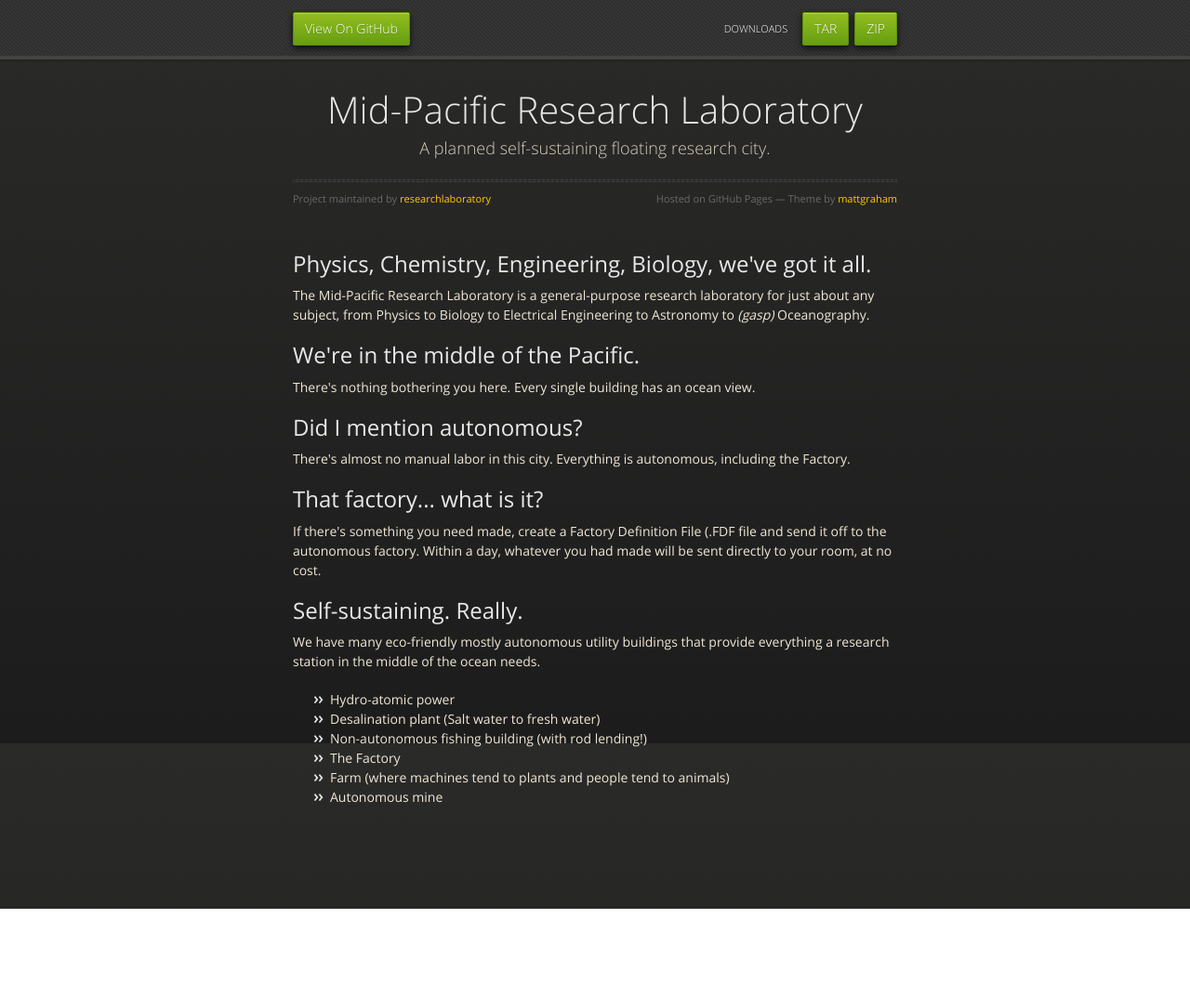
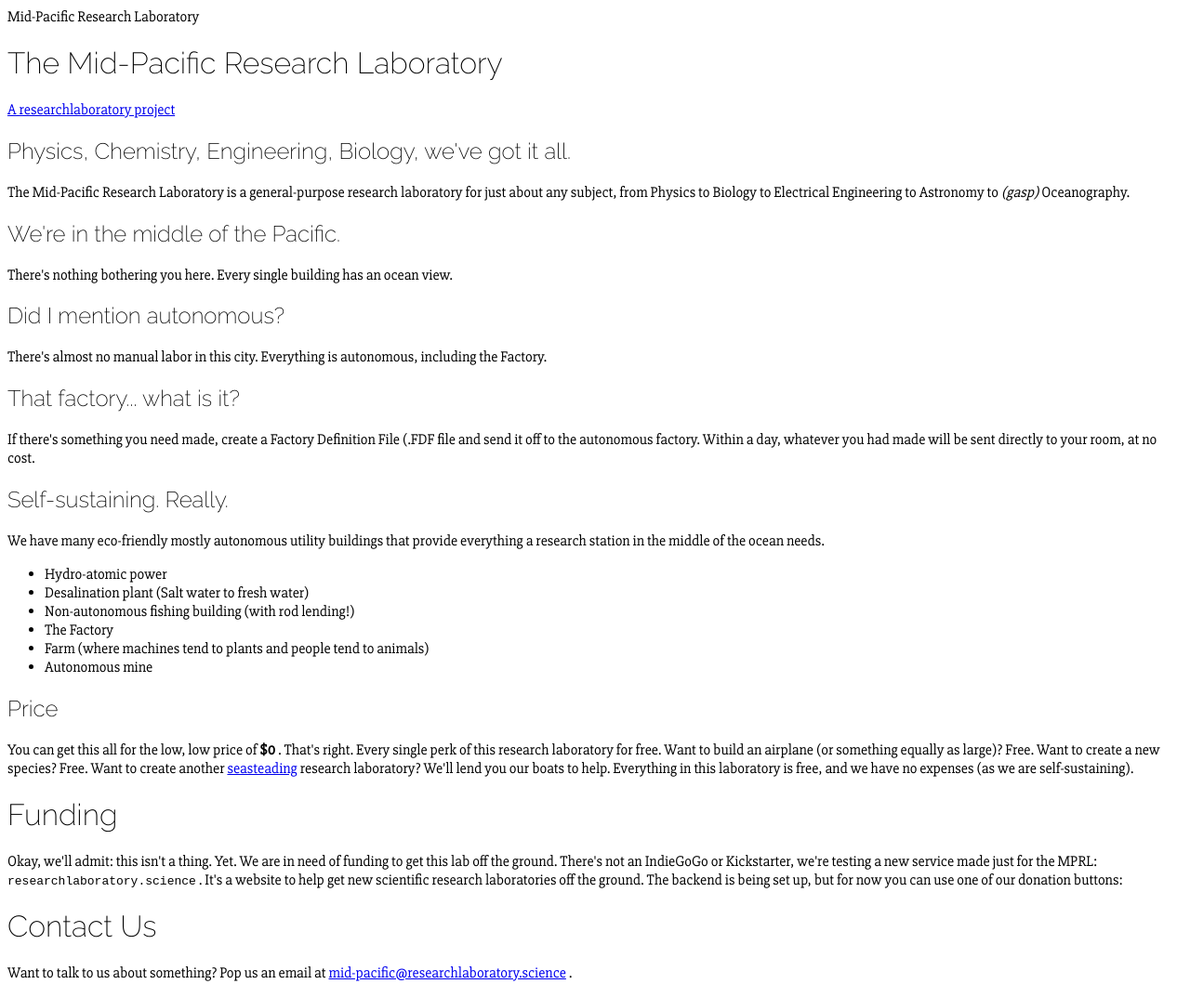
Before and after one commit to researchlaboratory/mid-pacific, a plain HTML site: page index.html in a window 1280 px wide. Shown: the whole page at 93% size. Before the commit the page ends 978 px from the top, so only its background shows below. Drawn offline with nearby package versions, Linux system fonts and the light colour scheme.

Commit message:
Update index.html

```diff
--- a/index.html
+++ b/index.html
@@ -1,80 +1,109 @@
-<!doctype html>
-<html>
+<!DOCTYPE html PUBLIC "-//W3C//DTD XHTML 1.0 Strict//EN"
+    "http://www.w3.org/TR/xhtml1/DTD/xhtml1-strict.dtd">
+<html xmlns="http://www.w3.org/1999/xhtml">
   <head>
-    <meta charset="utf-8">
-    <meta http-equiv="X-UA-Compatible" content="chrome=1">
-    <title>Mid-Pacific Research Laboratory by researchlaboratory</title>
-    <link rel="stylesheet" href="stylesheets/styles.css">
-    <link rel="stylesheet" href="stylesheets/pygment_trac.css">
-    <script src="https://ajax.googleapis.com/ajax/libs/jquery/1.7.1/jquery.min.js"></script>
-    <script src="javascripts/respond.js"></script>
-    <!--[if lt IE 9]>
-      <script src="//html5shiv.googlecode.com/svn/trunk/html5.js"></script>
-    <![endif]-->
-    <!--[if lt IE 8]>
-    <link rel="stylesheet" href="stylesheets/ie.css">
-    <![endif]-->
-    <meta name="viewport" content="width=device-width, initial-scale=1, user-scalable=no">
-
+      Mid-Pacific Research Laboratory
+    </title>
+    <link href='http://fonts.googleapis.com/css?family=Raleway:200|Slabo+27px' rel=
+    'stylesheet' type='text/css' />
+    <style type="text/css">
+/*<![CDATA[*/
+      html {
+        font-family: 'Slabo 27px', serif;
+      }
+      h1, h2 {
+        font-weight: 200;
+        font-family: 'Raleway', sans-serif;
+      }
+    /*]]>*/
+    </style>
   </head>
   <body>
-      <div id="header">
-        <nav>
-          <li class="fork"><a href="https://github.com/researchlaboratory/mid-pacific.researchlaboratory.science">View On GitHub</a></li>
-          <li class="downloads"><a href="https://github.com/researchlaboratory/mid-pacific.researchlaboratory.science/zipball/master">ZIP</a></li>
-          <li class="downloads"><a href="https://github.com/researchlaboratory/mid-pacific.researchlaboratory.science/tarball/master">TAR</a></li>
-          <li class="title">DOWNLOADS</li>
-        </nav>
-      </div><!-- end header -->
-
-    <div class="wrapper">
-
-      <section>
-        <div id="title">
-          <h1>Mid-Pacific Research Laboratory</h1>
-          <p>A planned self-sustaining floating research city.</p>
-          <hr>
-          <span class="credits left">Project maintained by <a href="https://github.com/researchlaboratory">researchlaboratory</a></span>
-          <span class="credits right">Hosted on GitHub Pages &mdash; Theme by <a href="https://twitter.com/michigangraham">mattgraham</a></span>
-        </div>
-
-        <h2>
-<a id="physics-chemistry-engineering-biology-weve-got-it-all" class="anchor" href="#physics-chemistry-engineering-biology-weve-got-it-all" aria-hidden="true"><span class="octicon octicon-link"></span></a>Physics, Chemistry, Engineering, Biology, we've got it all.</h2>
-
-<p>The Mid-Pacific Research Laboratory is a general-purpose research laboratory for just about any subject, from Physics to Biology to Electrical Engineering to Astronomy to <em>(gasp)</em> Oceanography.</p>
-
-<h2>
-<a id="were-in-the-middle-of-the-pacific" class="anchor" href="#were-in-the-middle-of-the-pacific" aria-hidden="true"><span class="octicon octicon-link"></span></a>We're in the middle of the Pacific.</h2>
-
-<p>There's nothing bothering you here. Every single building has an ocean view.</p>
-
-<h2>
-<a id="did-i-mention-autonomous" class="anchor" href="#did-i-mention-autonomous" aria-hidden="true"><span class="octicon octicon-link"></span></a>Did I mention autonomous?</h2>
-
-<p>There's almost no manual labor in this city. Everything is autonomous, including the Factory.</p>
-
-<h2>
-<a id="that-factory-what-is-it" class="anchor" href="#that-factory-what-is-it" aria-hidden="true"><span class="octicon octicon-link"></span></a>That factory... what is it?</h2>
-
-<p>If there's something you need made, create a Factory Definition File (.FDF file and send it off to the autonomous factory. Within a day, whatever you had made will be sent directly to your room, at no cost.</p>
-
-<h2>
-<a id="self-sustaining-really" class="anchor" href="#self-sustaining-really" aria-hidden="true"><span class="octicon octicon-link"></span></a>Self-sustaining. Really.</h2>
-
-<p>We have many eco-friendly mostly autonomous utility buildings that provide everything a research station in the middle of the ocean needs.</p>
-
-<ul>
-<li>Hydro-atomic power</li>
-<li>Desalination plant (Salt water to fresh water)</li>
-<li>Non-autonomous fishing building (with rod lending!)</li>
-<li>The Factory</li>
-<li>Farm (where machines tend to plants and people tend to animals)</li>
-<li>Autonomous mine</li>
-</ul>
-      </section>
-
-    </div>
-    <!--[if !IE]><script>fixScale(document);</script><![endif]-->
-
+    <h1 id="the-mid-pacific-research-laboratory">
+      The Mid-Pacific Research Laboratory
+    </h1>
+    <p>
+      <a href="http://researchlaboratory.science">A researchlaboratory project</a>
+    </p>
+    <h2 id="physics-chemistry-engineering-biology-weve-got-it-all">
+      Physics, Chemistry, Engineering, Biology, we've got it all.
+    </h2>
+    <p>
+      The Mid-Pacific Research Laboratory is a general-purpose research laboratory for
+      just about any subject, from Physics to Biology to Electrical Engineering to
+      Astronomy to <em>(gasp)</em> Oceanography.
+    </p>
+    <h2 id="were-in-the-middle-of-the-pacific">
+      We're in the middle of the Pacific.
+    </h2>
+    <p>
+      There's nothing bothering you here. Every single building has an ocean view.
+    </p>
+    <h2 id="did-i-mention-autonomous">
+      Did I mention autonomous?
+    </h2>
+    <p>
+      There's almost no manual labor in this city. Everything is autonomous, including
+      the Factory.
+    </p>
+    <h2 id="that-factory-what-is-it">
+      That factory... what is it?
+    </h2>
+    <p>
+      If there's something you need made, create a Factory Definition File (.FDF file and
+      send it off to the autonomous factory. Within a day, whatever you had made will be
+      sent directly to your room, at no cost.
+    </p>
+    <h2 id="self-sustaining-really">
+      Self-sustaining. Really.
+    </h2>
+    <p>
+      We have many eco-friendly mostly autonomous utility buildings that provide
+      everything a research station in the middle of the ocean needs.
+    </p>
+    <ul>
+      <li>Hydro-atomic power
+      </li>
+      <li>Desalination plant (Salt water to fresh water)
+      </li>
+      <li>Non-autonomous fishing building (with rod lending!)
+      </li>
+      <li>The Factory
+      </li>
+      <li>Farm (where machines tend to plants and people tend to animals)
+      </li>
+      <li>Autonomous mine
+      </li>
+    </ul>
+    <h2 id="price">
+      Price
+    </h2>
+    <p>
+      You can get this all for the low, low price of <strong>$0</strong> . That's right.
+      Every single perk of this research laboratory for free. Want to build an airplane
+      (or something equally as large)? Free. Want to create a new species? Free. Want to
+      create another <a href="https://en.wikipedia.org/wiki/Seasteading" title=
+      "Wikipedia">seasteading</a> research laboratory? We'll lend you our boats to help.
+      Everything in this laboratory is free, and we have no expenses (as we are
+      self-sustaining).
+    </p>
+    <h1 id="funding">
+      Funding
+    </h1>
+    <p>
+      Okay, we'll admit: this isn't a thing. Yet. We are in need of funding to get this
+      lab off the ground. There's not an IndieGoGo or Kickstarter, we're testing a new
+      service made just for the MPRL: <code>researchlaboratory.science</code> . It's a
+      website to help get new scientific research laboratories off the ground. The
+      backend is being set up, but for now you can use one of our donation buttons:
+    </p>
+    <h1 id="contact-us">
+      Contact Us
+    </h1>
+    <p>
+      Want to talk to us about something? Pop us an email at <a href=
+      "mailto:mid-pacific@researchlaboratory.science">mid-pacific@researchlaboratory.science</a>
+      .
+    </p>
   </body>
 </html>
```
